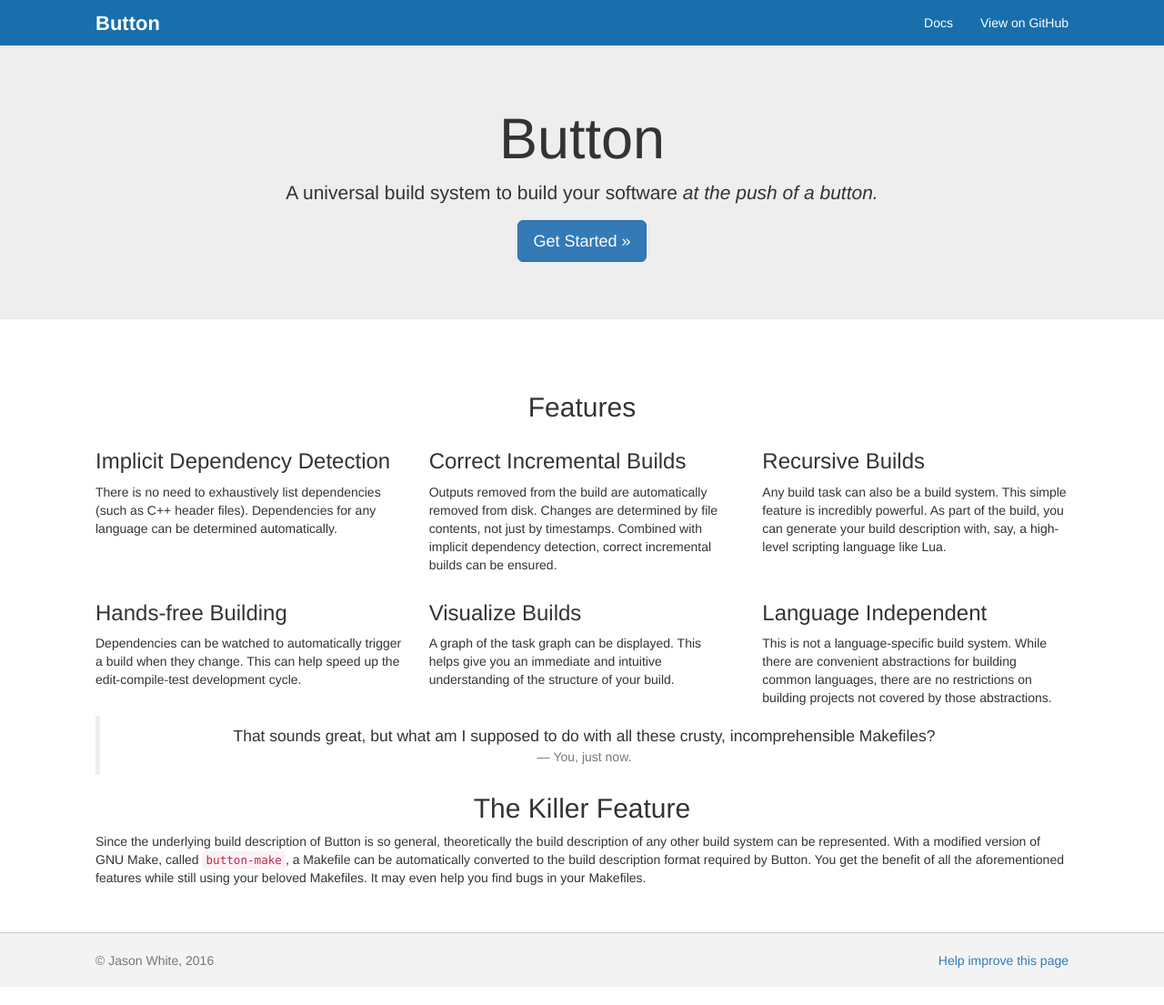
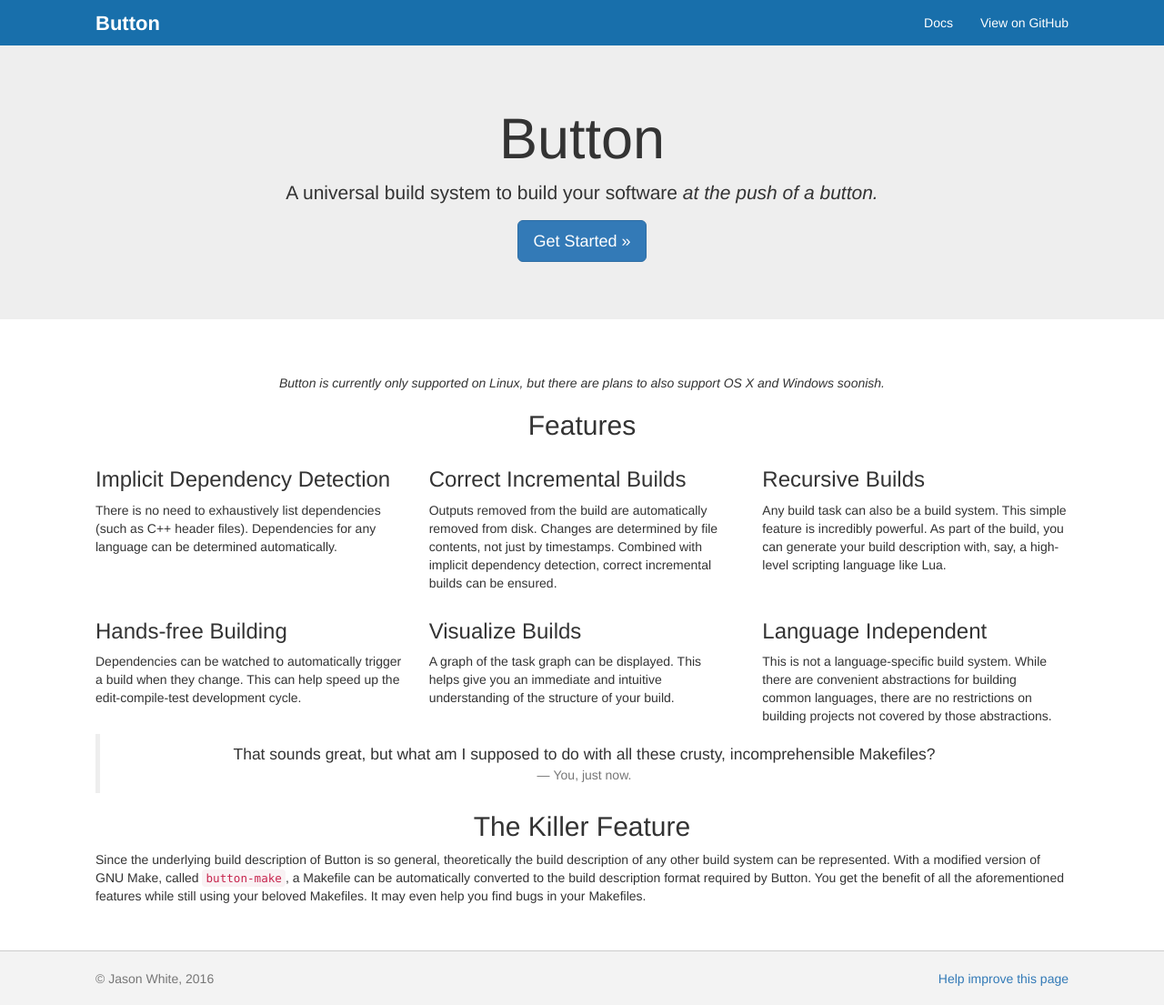
Before and after one commit to jasonwhite/button, a Jekyll site: the page built from docs/index.html, in a window 1280 px wide. Shown: the whole page at 91% size. Built offline with Jekyll 4.4.1, drawn with Linux system fonts in a browser that asks for light colours; nearby versions of some CDN libraries.

Commit message:
Add operating system support disclaimer

```diff
--- a/docs/index.html
+++ b/docs/index.html
@@ -12,6 +12,8 @@
 </div>
 
 <div class="container">
+    <p class="text-center"><em>Button is currently only supported on Linux, but
+        there are plans to also support OS X and Windows soonish.</em></p>
     <h2 class="text-center">Features</h2>
     <div class="row">
         <div class="col-md-4">
```
